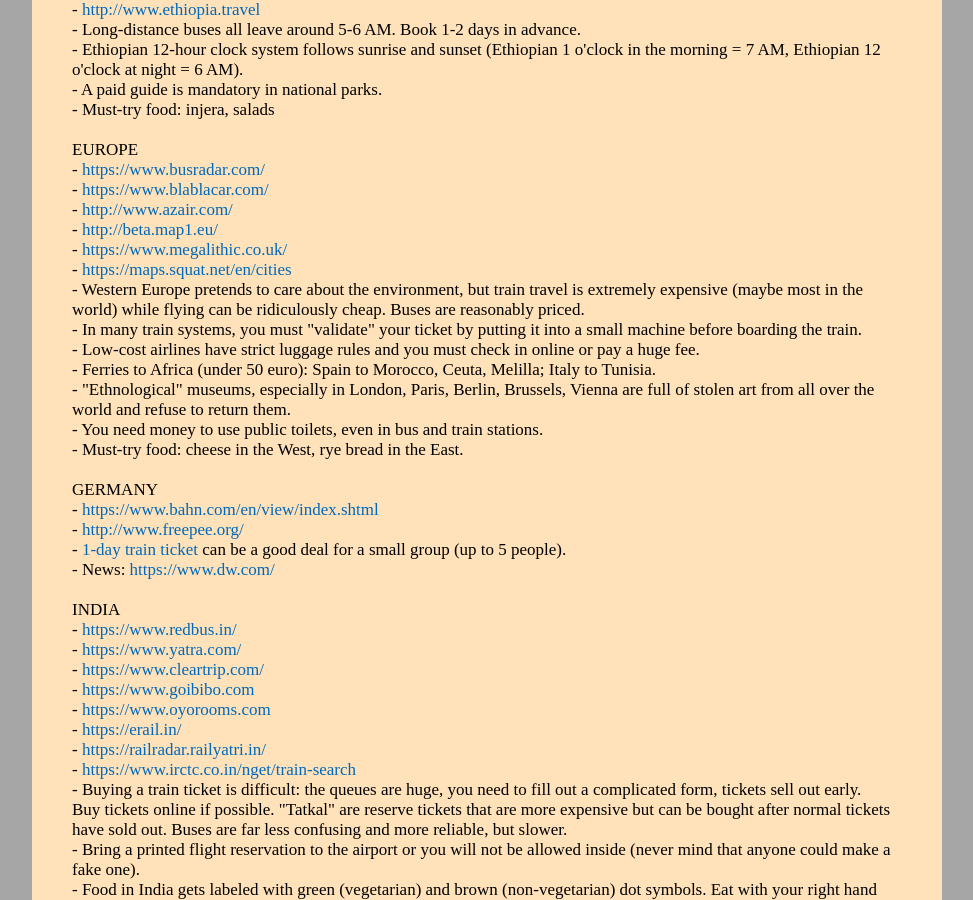
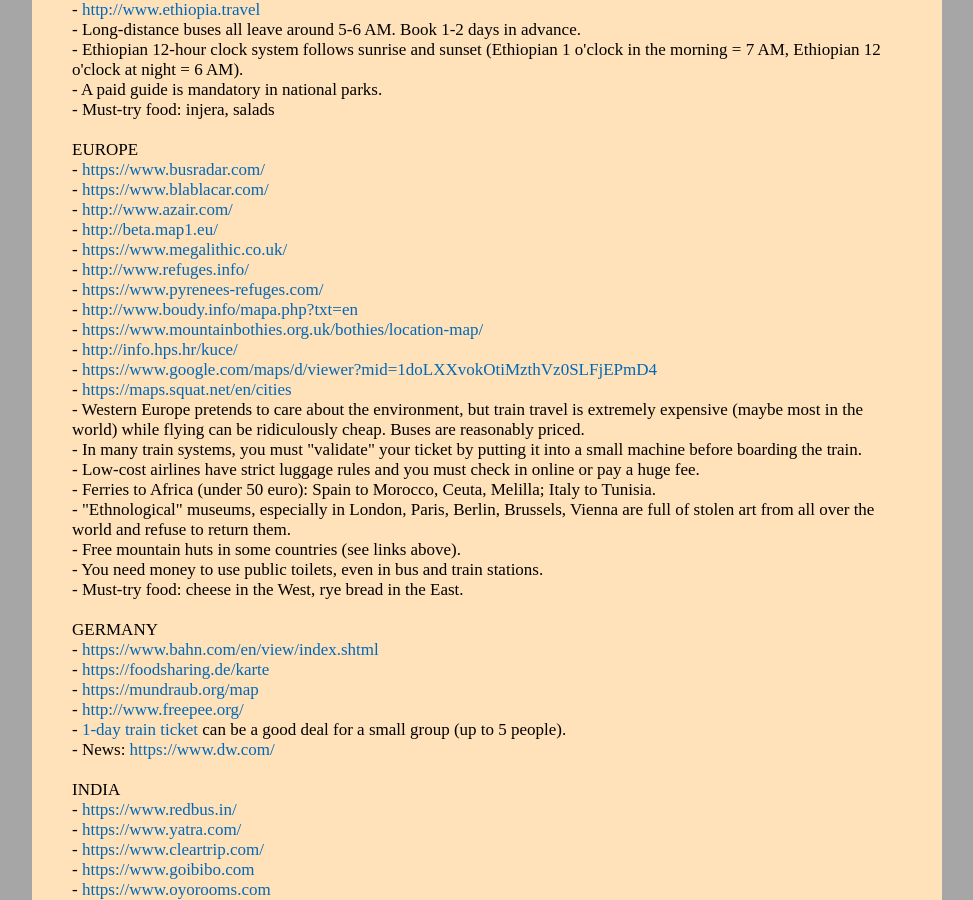
Before and after one commit to witbag/witbag.github.io, a Jekyll site: the page built from travel/notes.html, in a window 1280 px wide and 900 px high, scrolled down 1209 px. Shown: the whole window, without its empty margins (153-1126 px from the left). Built offline with Jekyll 4.4.1, drawn with Linux system fonts in a browser that asks for light colours; some of the changed text lies outside the part shown.

Commit message:
Update notes.html

```diff
--- a/travel/notes.html
+++ b/travel/notes.html
@@ -70,17 +70,26 @@
 - <a href="http://www.azair.com/" target=_blank>http://www.azair.com/</a><br />
 - <a href="http://beta.map1.eu/" target=_blank>http://beta.map1.eu/</a><br />
 - <a href="https://www.megalithic.co.uk/" target=_blank>https://www.megalithic.co.uk/</a><br />
+- <a href="http://www.refuges.info/" target=_blank>http://www.refuges.info/</a><br />
+- <a href="https://www.pyrenees-refuges.com/" target=_blank>https://www.pyrenees-refuges.com/</a><br />
+- <a href="http://www.boudy.info/mapa.php?txt=en" target=_blank>http://www.boudy.info/mapa.php?txt=en</a><br />
+- <a href="https://www.mountainbothies.org.uk/bothies/location-map/" target=_blank>https://www.mountainbothies.org.uk/bothies/location-map/</a><br />
+- <a href="http://info.hps.hr/kuce/" target=_blank>http://info.hps.hr/kuce/</a><br />
+- <a href="https://www.google.com/maps/d/viewer?mid=1doLXXvokOtiMzthVz0SLFjEPmD4" target=_blank>https://www.google.com/maps/d/viewer?mid=1doLXXvokOtiMzthVz0SLFjEPmD4</a><br />
 - <a href="https://maps.squat.net/en/cities" target=_blank>https://maps.squat.net/en/cities</a><br />
 - Western Europe pretends to care about the environment, but train travel is extremely expensive (maybe most in the world) while flying can be ridiculously cheap. Buses are reasonably priced.<br>
 - In many train systems, you must "validate" your ticket by putting it into a small machine before boarding the train.<br>
 - Low-cost airlines have strict luggage rules and you must check in online or pay a huge fee.<br>
 - Ferries to Africa (under 50 euro): Spain to Morocco, Ceuta, Melilla; Italy to Tunisia.<br>
 - "Ethnological" museums, especially in London, Paris, Berlin, Brussels, Vienna are full of stolen art from all over the world and refuse to return them.<br>
+- Free mountain huts in some countries (see links above).<br>
 - You need money to use public toilets, even in bus and train stations.<br>
 - Must-try food: cheese in the West, rye bread in the East.<br>
 <br>
 GERMANY<br>
 - <a href="https://www.bahn.com/en/view/index.shtml" target=_blank>https://www.bahn.com/en/view/index.shtml</a><br />
+- <a href="https://foodsharing.de/karte" target=_blank>https://foodsharing.de/karte</a><br />
+- <a href="https://mundraub.org/map" target=_blank>https://mundraub.org/map</a><br />
 - <a href="http://www.freepee.org/" target=_blank>http://www.freepee.org/</a><br />
 - <a href="https://www.bahn.com/en/view/offers/regional/day-ticket-for-germany.shtml" target=_blank>1-day train ticket</a> can be a good deal for a small group (up to 5 people).<br>
 - News: <a href="https://www.dw.com/" target=_blank>https://www.dw.com/</a><br />
@@ -129,6 +138,7 @@
 - <a href="http://maps.gsi.go.jp/" target=_blank>http://maps.gsi.go.jp/</a><br />
 - <a href="https://japanhike.wordpress.com/" target=_blank>https://japanhike.wordpress.com/</a><br />
 - <a href="http://best-hike-japan.com/" target=_blank>http://best-hike-japan.com/</a><br />
+- <a href="https://www.google.com/maps/d/viewer?mid=1ZBVjXbJKXFgt7AFBFQlSn5Zx3to" target=_blank>https://www.google.com/maps/d/viewer?mid=1ZBVjXbJKXFgt7AFBFQlSn5Zx3to</a><br />
 - Ferry to Korea (about 25$): <a href="https://www.camellia-line.co.jp/rs/" target=_blank>https://www.camellia-line.co.jp/rs/</a><br />
 - The numerous railway and subway companies are incompatible with each other and use different tickets. Changing a subway line sometimes involves going out into the street and entering a different building.<br>
 - Public trash cans are very rare and every item you buy comes wrapped in plastic.<br>
```
